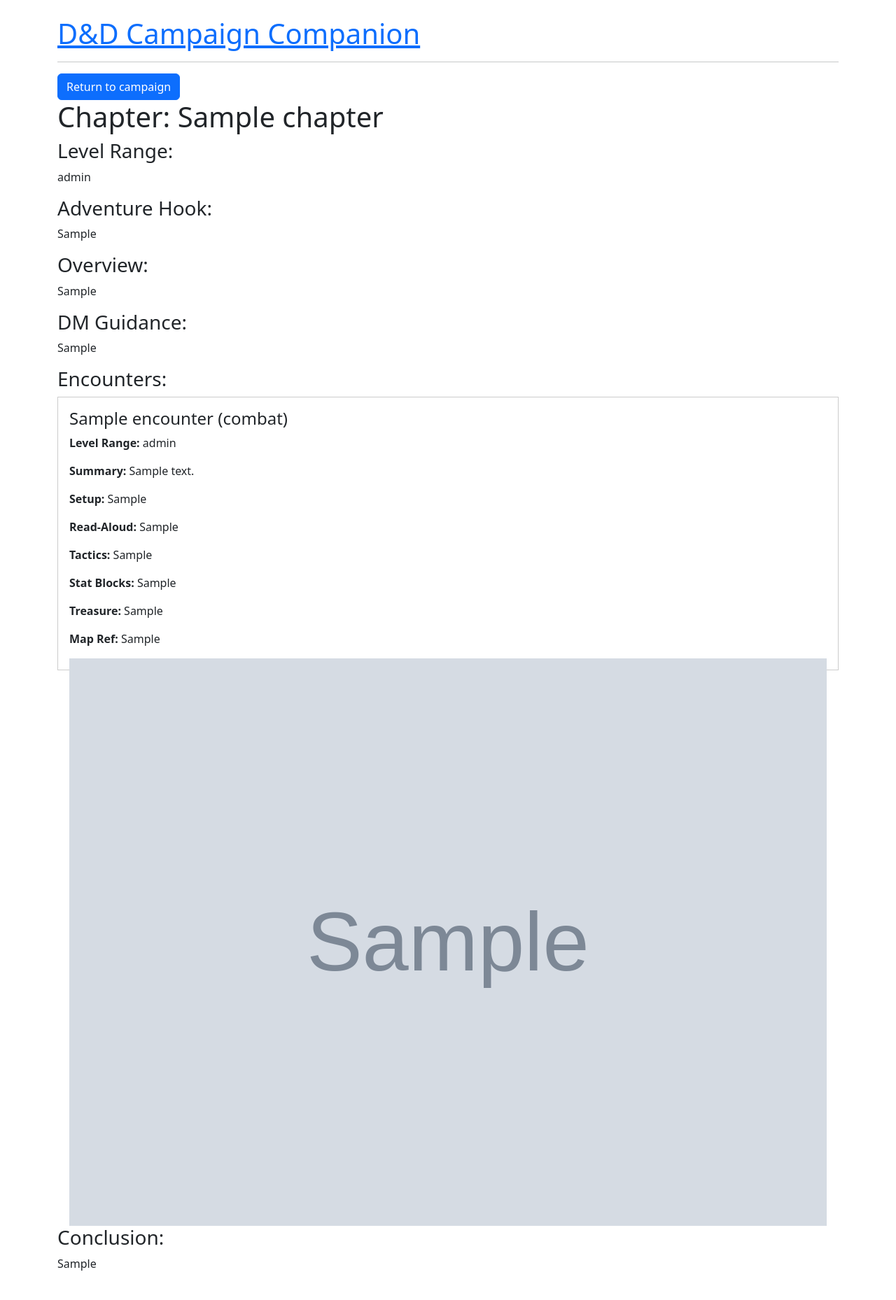
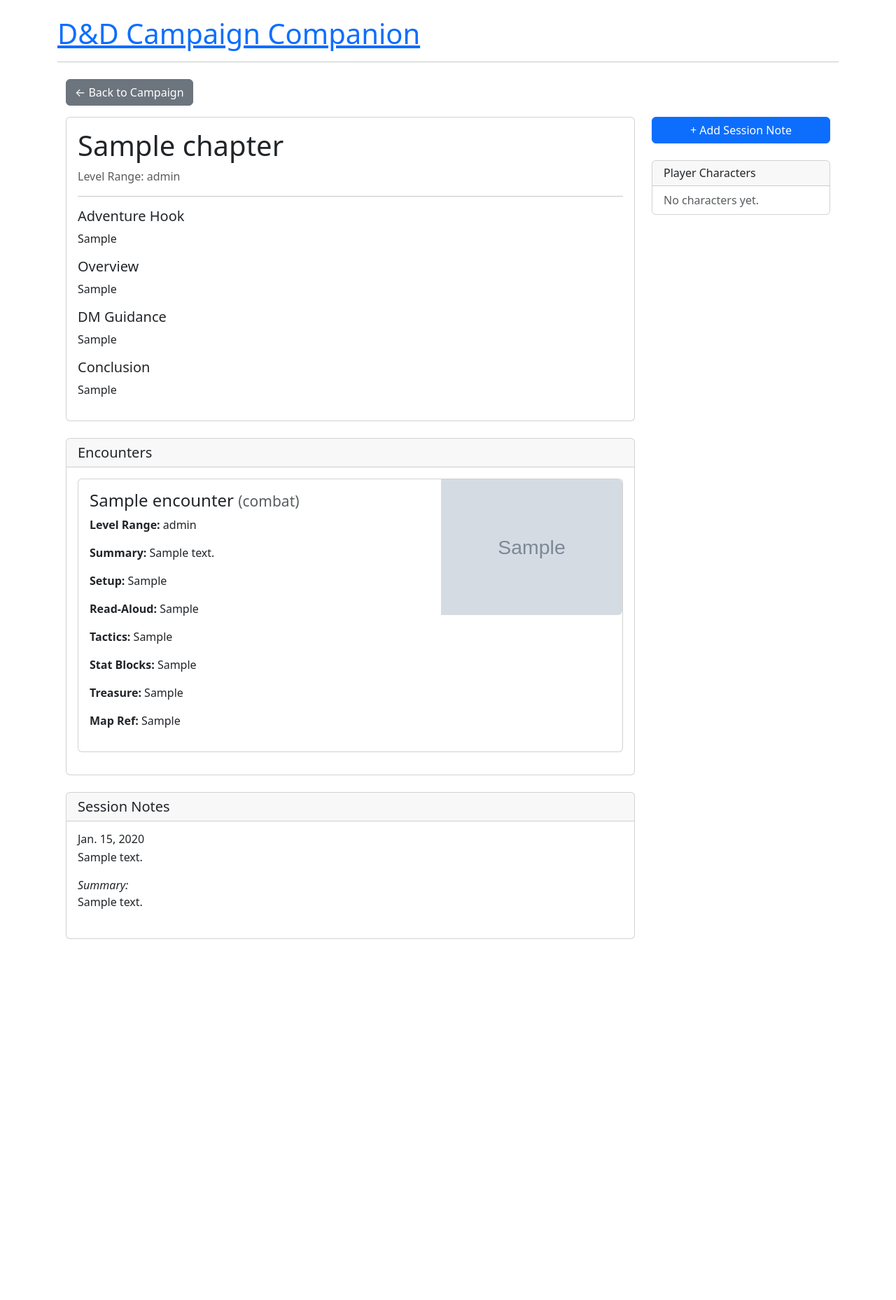
Before and after one commit to warrenb95/dnd-companion, a Django app: page /chapters/1/ in a window 1280 px wide. Shown: the whole page at 70% size. After the commit the page ends 1342 px from the top, so only its background shows below. Run offline with Django 5.2, Linux system fonts and the light colour scheme; tables that the repository leaves empty hold one stand-in row (values such as "Sample post"); grey boxes marked "Sample" are stand-in pictures.

Commit message:
session view for playing the game and adding notes

```diff
--- a/campaigns/models.py
+++ b/campaigns/models.py
@@ -56,6 +56,9 @@ class Chapter(models.Model):
     conclusion = models.TextField(
         help_text="How the chapter ends and transitions forward.", blank=True
     )
+
+    def get_absolute_url(self):
+        return reverse("campaigns:chapter_detail", args=[str(self.id)])
 
     def __str__(self):
         return f"{self.number} - {self.title}"
@@ -187,15 +190,18 @@ class CharacterSummary(models.Model):
     player_name = models.CharField(max_length=100)
     character_name = models.CharField(max_length=100)
     race = models.CharField(max_length=50)
-    character_class = models.CharField(max_length=50)
+    character_class = models.CharField(max_length=50, blank=True)
+    character_sub_class = models.CharField(max_length=50, blank=True)
     level = models.PositiveIntegerField(default=1)
-    background = models.CharField(max_length=100, blank=True)
+    background = models.CharField(max_length=500, blank=True)
     alignment = models.CharField(max_length=50, blank=True)
     passive_perception = models.PositiveIntegerField(default=10)
     armor_class = models.PositiveIntegerField(default=10)
     initiative_modifier = models.IntegerField(default=0)
     current_hit_points = models.PositiveIntegerField(default=0)
     notable_traits = models.TextField(blank=True)
+    heroic_inspiration = models.BooleanField(default=False)
+    alive = models.BooleanField(default=True)
 
     def __str__(self):
         return f"{self.character_name} ({self.player_name})"
--- a/campaigns/templates/campaigns/campaign_detail.html
+++ b/campaigns/templates/campaigns/campaign_detail.html
@@ -89,10 +89,6 @@
                 <li class="text-muted">No session notes yet.</li>
                 {% endfor %}
               </ul>
-              <a href="{% url 'campaigns:session_create' chapter.id %}"
-                class="btn btn-sm btn-outline-primary">
-                Add Session Notes
-              </a>
             </div>
           </div>
         </div>
@@ -122,6 +118,7 @@
             HP: {{ character.current_hit_points }} &middot;
             AC: {{ character.armor_class }} &middot;
             PP: {{ character.passive_perception }}
+            HI: {{character.heroic_inspiration}}
           </div>
         </div>
         <div>
--- a/campaigns/templates/chapters/chapter_detail.html
+++ b/campaigns/templates/chapters/chapter_detail.html
@@ -1,37 +1,143 @@
 {% extends "base.html" %}
-{% block title %}Chapter Details{%endblock%}
+{% block title %}Chapter Details{% endblock %}
+
 {% block content %}
-<a href="{% url 'campaigns:campaign_detail' chapter.campaign.id %}" class="btn btn-primary">Return to campaign</a>
-<h1>Chapter: {{ chapter.title }}</h1>
+<div class="container my-4">
+  <a href="{% url 'campaigns:campaign_detail' chapter.campaign.id %}" class="btn btn-secondary mb-3">
+    ← Back to Campaign
+  </a>
 
-<h3>Level Range:</h3>
-<p>{{ chapter.level_range }}</p>
+  <div class="row">
+    <!-- LEFT: Chapter + Encounters + Session Notes -->
+    <div class="col-lg-9">
+      <div class="card mb-4">
+        <div class="card-body">
+          <h1 class="card-title">{{ chapter.title }}</h1>
+          <p class="text-muted">Level Range: {{ chapter.level_range }}</p>
+          <hr>
 
-<h3>Adventure Hook:</h3>
+          <h5>Adventure Hook</h5>
           <p>{{ chapter.adventure_hook }}</p>
 
-<h3>Overview:</h3>
+          <h5>Overview</h5>
           <p>{{ chapter.overview }}</p>
 
-<h3>DM Guidance:</h3>
+          <h5>DM Guidance</h5>
           <p>{{ chapter.dm_guidance }}</p>
 
-<h3>Encounters:</h3>
+          <h5>Conclusion</h5>
+          <p>{{ chapter.conclusion }}</p>
+        </div>
+      </div>
+
+      <div class="card mb-4">
+        <div class="card-header">
+          <h2 class="h5 mb-0">Encounters</h2>
+        </div>
+        <div class="card-body">
+          {% if encounters %}
             {% for enc in encounters %}
-<div style="border: 1px solid #ccc; padding: 1em; margin-bottom: 1em">
-  <h4>{{ enc.title }} ({{ enc.type }})</h4>
+            <div class="card mb-3">
+              <div class="row g-0">
+                <div class="col-md-8">
+                  <div class="card-body">
+                    <h4 class="card-title">{{ enc.title }} <small class="text-muted">({{ enc.type }})</small></h4>
                     <p><strong>Level Range:</strong> {{ enc.level_range }}</p>
                     <p><strong>Summary:</strong> {{ enc.summary }}</p>
                     <p><strong>Setup:</strong> {{ enc.setup }}</p>
-  <p><strong>Read-Aloud:</strong> {{ enc.read_aloud }}</p>
+                    <p><strong>Read‐Aloud:</strong> {{ enc.read_aloud }}</p>
                     <p><strong>Tactics:</strong> {{ enc.tactics }}</p>
                     <p><strong>Stat Blocks:</strong> {{ enc.stat_blocks }}</p>
                     <p><strong>Treasure:</strong> {{ enc.treasure }}</p>
                     <p><strong>Map Ref:</strong> {{ enc.map_reference }}</p>
-  <img src="{{ enc.map_image.url }}" class="img-responsive" style="width: 100%; float: left; margin-right: 10px;" />
+                  </div>
+                </div>
+                {% if enc.map_image %}
+                <div class="col-md-4">
+                  <img src="{{ enc.map_image.url }}"
+                       class="img-fluid rounded-end"
+                       alt="Map for {{ enc.title }}">
+                </div>
+                {% endif %}
+              </div>
             </div>
             {% endfor %}
+          {% else %}
+            <p class="text-muted">No encounters added yet.</p>
+          {% endif %}
+        </div>
+      </div>
 
-<h3>Conclusion:</h3>
-<p>{{ chapter.conclusion }}</p>
+      <!-- Session Notes -->
+      <div class="card mb-4">
+        <div class="card-header">
+          <h2 class="h5 mb-0">Session Notes</h2>
+        </div>
+        <div class="card-body">
+          <ul class="list-unstyled">
+            {% for note in chapter.session_notes.all %}
+            <li class="mb-4">
+              <h6 class="mb-1">{{ note.date }}</h6>
+              {{ note.notes|linebreaks }}
+              {% if note.summary %}
+                <div class="mt-2">
+                  <em>Summary:</em><br>
+                  {{ note.summary|linebreaks }}
+                </div>
+              {% else %}
+                <form method="post" action="{% url 'campaigns:generate_summary' note.id %}">
+                  {% csrf_token %}
+                  <button class="btn btn-sm btn-outline-info mt-2">
+                    Generate Summary
+                  </button>
+                </form>
+              {% endif %}
+            </li>
+            {% empty %}
+            <li class="text-muted">No session notes yet.</li>
+            {% endfor %}
+          </ul>
+        </div>
+      </div>
+    </div>
+
+    <!-- RIGHT: Sticky Sidebar -->
+    <div class="col-lg-3">
+      <div class="sticky-top" style="top: 1rem;">
+        <!-- Add Session Note Button -->
+        <div class="d-grid mb-4">
+          <a href="{% url 'campaigns:session_create' chapter.id %}"
+             class="btn btn-primary">
+            + Add Session Note
+          </a>
+        </div>
+
+        <!-- Player Characters -->
+        <div class="card">
+          <div class="card-header">
+            <h2 class="h6 mb-0">Player Characters</h2>
+          </div>
+          <ul class="list-group list-group-flush">
+            {% for character in campaign.characters.all %}
+            <li class="list-group-item">
+              <strong>{{ character.character_name }}</strong>
+              <div class="small text-muted">
+                Lvl {{ character.level }} {{ character.race }} {{ character.character_class }}
+              </div>
+              <div class="small">
+                HP: {{ character.current_hit_points }} &middot;
+                AC: {{ character.armor_class }} &middot;
+                PP: {{ character.passive_perception }} &middot;
+                HI: {{ character.heroic_inspiration }}
+              </div>
+            </li>
+            {% empty %}
+            <li class="list-group-item text-muted">No characters yet.</li>
+            {% endfor %}
+          </ul>
+        </div>
+      </div>
+    </div>
+  </div>
+</div>
 {% endblock %}
--- a/campaigns/templates/sessions/session_form.html
+++ b/campaigns/templates/sessions/session_form.html
@@ -12,7 +12,7 @@
         {{form.as_p}}
         <div class="d-flex">
           <button type="submit" class="btn btn-success me-2">Save</button>
-          <a href="{% url 'campaigns:campaign_detail' campaign.id %}" class="btn btn-secondary">Cancel</a>
+          <a href="{% url 'campaigns:chapter_detail' chapter.id %}" class="btn btn-secondary">Cancel</a>
         </div>
       </form>
     </div>
--- a/campaigns/views.py
+++ b/campaigns/views.py
@@ -228,7 +228,7 @@ class SessionNoteCreateView(CreateView):
     def get_context_data(self, **kwargs):
         context = super().get_context_data(**kwargs)
         chapter = get_object_or_404(Chapter, pk=self.kwargs["chapter_id"])
-        context["campaign"] = chapter.campaign
+        context["chapter"] = chapter
         return context
 
 
@@ -238,7 +238,7 @@ class SessionNoteCreateView(CreateView):
         return super().form_valid(form)
 
     def get_success_url(self):
-        return self.object.chapter.campaign.get_absolute_url()
+        return self.object.chapter.get_absolute_url()
 
 
 def export_campaign_markdown(request, campaign_id):
```
Also changed, not shown: TODO.md (+4 -4 lines), campaigns/migrations/0012_charactersummary_alive_and_more.py (added). Lines whose indentation alone changed are shown as unchanged.
